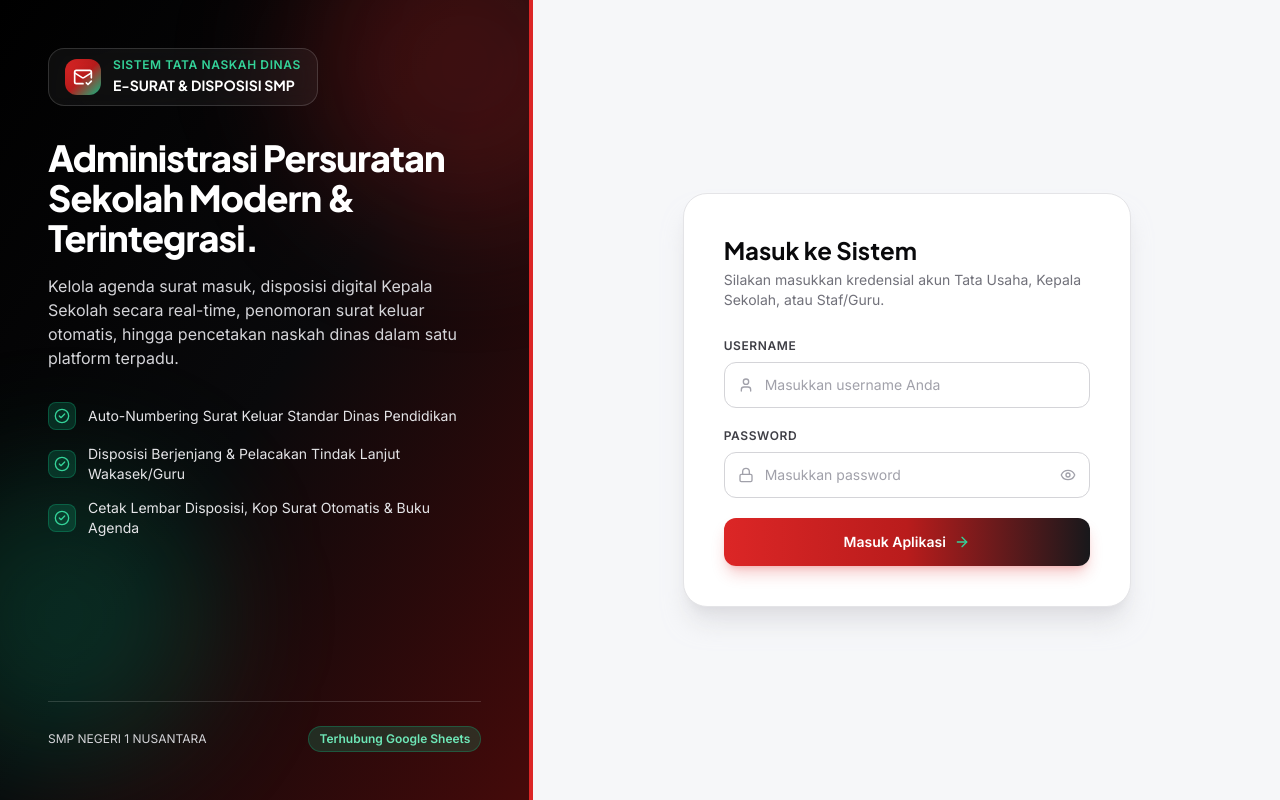
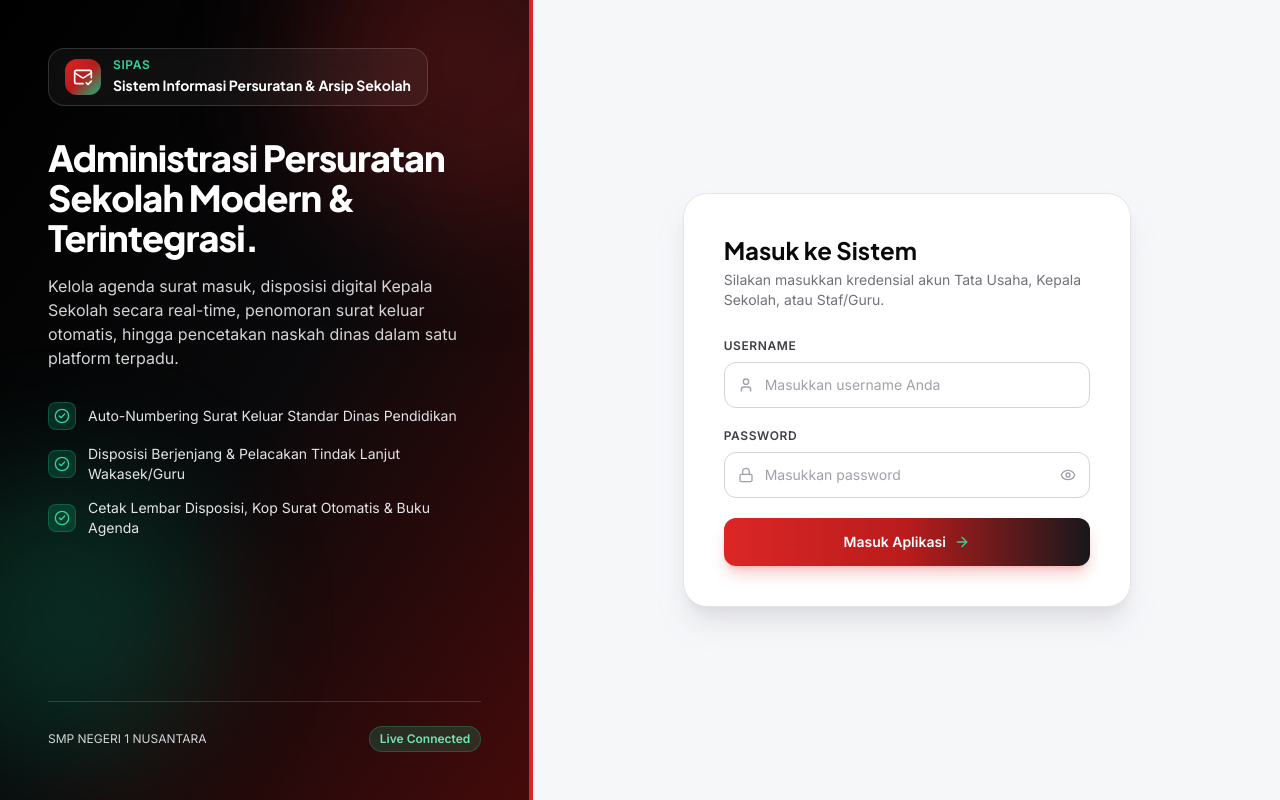
Before and after one commit to spenpatko/sipas, a plain HTML site: page index.html in a window 1280 px wide. Drawn offline with nearby package versions, Linux system fonts and the light colour scheme.

Commit message:
Update index.html

```diff
--- a/index.html
+++ b/index.html
@@ -214,8 +214,8 @@
               <i data-lucide="mail-check" class="w-5 h-5"></i>
             </div>
             <div>
-              <span class="text-xs uppercase tracking-wider text-emerald-400 font-semibold block">Sistem Tata Naskah Dinas</span>
-              <span class="font-display font-bold text-sm text-white">E-SURAT & DISPOSISI SMP</span>
+              <span class="text-xs uppercase tracking-wider text-emerald-400 font-semibold block">SIPAS</span>
+              <span class="font-display font-bold text-sm text-white">Sistem Informasi Persuratan & Arsip Sekolah</span>
             </div>
           </div>
 
@@ -3069,7 +3069,7 @@
         const headerIndicator = document.getElementById('header-mode-indicator');
         if (previewBox) previewBox.classList.add('hidden');
         if (envBadge) {
-          envBadge.textContent = 'Terhubung Google Sheets';
+          envBadge.textContent = 'Live Connected';
           envBadge.className = 'px-2.5 py-1 rounded-full bg-emerald-500/20 text-emerald-300 font-semibold border border-emerald-500/30';
         }
         if (headerIndicator) {
```
